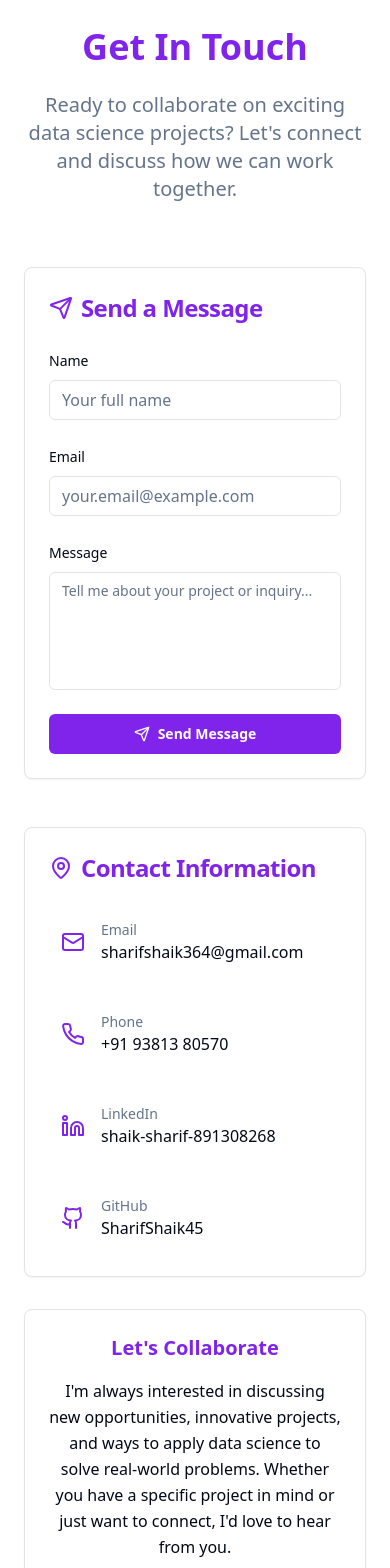
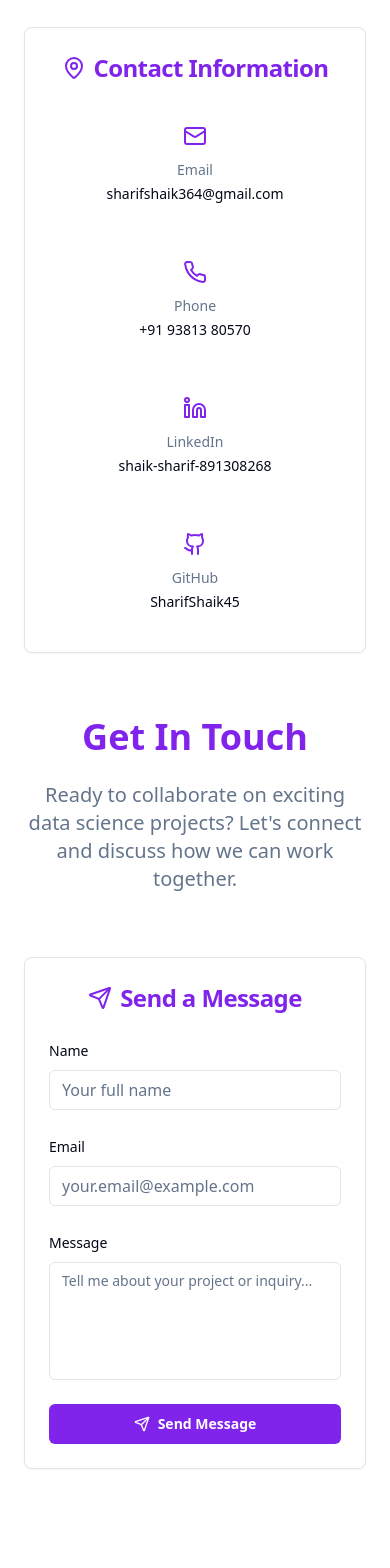
Before and after one commit to ShaikSharif04/sharifportfolio, a React (Vite) app: page / in a window 390 px wide. Shown: the part 10200-11768 px from the top of the page. Built offline with nearby package versions, Linux system fonts and the light colour scheme.

Commit message:
Refine contact section layout
Update contact section to include specific formatting for:
- Contact information card (email, phone, LinkedIn, GitHub)
- Main heading "Get In Touch"
- Contact form titled "Send a Message"

```diff
--- a/src/components/Portfolio/ContactSection.tsx
+++ b/src/components/Portfolio/ContactSection.tsx
@@ -90,6 +90,43 @@ const ContactSection = () => {
   return (
     <section id="contact" className="py-20 bg-background">
       <div className="container mx-auto px-6">
+
+        {/* Contact Information Card */}
+        <div className="max-w-4xl mx-auto mb-16">
+          <Card className="shadow-elegant hover:shadow-glow transition-all duration-300">
+            <CardHeader>
+              <CardTitle className="text-2xl text-primary flex items-center justify-center space-x-2">
+                <MapPin className="h-6 w-6" />
+                <span>Contact Information</span>
+              </CardTitle>
+            </CardHeader>
+            <CardContent>
+              <div className="grid grid-cols-1 md:grid-cols-2 lg:grid-cols-4 gap-6">
+                {contactInfo.map((info, index) => (
+                  <a
+                    key={index}
+                    href={info.link}
+                    target={info.link.startsWith('http') ? '_blank' : undefined}
+                    rel={info.link.startsWith('http') ? 'noopener noreferrer' : undefined}
+                    className="flex flex-col items-center text-center p-4 rounded-lg hover:bg-muted transition-colors duration-300 group"
+                  >
+                    <div className="text-primary group-hover:text-accent transition-colors duration-300 mb-3">
+                      {info.icon}
+                    </div>
+                    <div>
+                      <p className="text-sm text-muted-foreground mb-1">{info.label}</p>
+                      <p className="text-foreground font-medium group-hover:text-primary transition-colors duration-300 text-sm">
+                        {info.value}
+                      </p>
+                    </div>
+                  </a>
+                ))}
+              </div>
+            </CardContent>
+          </Card>
+        </div>
+
+        {/* Main Heading */}
         <div className="text-center mb-16">
           <h2 className="text-4xl md:text-5xl font-bold text-primary mb-6">Get In Touch</h2>
           <p className="text-xl text-muted-foreground max-w-3xl mx-auto">
@@ -97,11 +134,11 @@ const ContactSection = () => {
           </p>
         </div>
 
-        <div className="grid lg:grid-cols-2 gap-12 max-w-6xl mx-auto">
-          {/* Contact Form */}
+        {/* Contact Form */}
+        <div className="max-w-2xl mx-auto">
           <Card className="shadow-elegant hover:shadow-glow transition-all duration-300">
             <CardHeader>
-              <CardTitle className="text-2xl text-primary flex items-center space-x-2">
+              <CardTitle className="text-2xl text-primary flex items-center justify-center space-x-2">
                 <Send className="h-6 w-6" />
                 <span>Send a Message</span>
               </CardTitle>
@@ -169,50 +206,6 @@ const ContactSection = () => {
               </form>
             </CardContent>
           </Card>
-
-          {/* Contact Information */}
-          <div className="space-y-8">
-            <Card className="shadow-elegant hover:shadow-glow transition-all duration-300">
-              <CardHeader>
-                <CardTitle className="text-2xl text-primary flex items-center space-x-2">
-                  <MapPin className="h-6 w-6" />
-                  <span>Contact Information</span>
-                </CardTitle>
-              </CardHeader>
-              <CardContent className="space-y-6">
-                {contactInfo.map((info, index) => (
-                  <a
-                    key={index}
-                    href={info.link}
-                    target={info.link.startsWith('http') ? '_blank' : undefined}
-                    rel={info.link.startsWith('http') ? 'noopener noreferrer' : undefined}
-                    className="flex items-center space-x-4 p-3 rounded-lg hover:bg-muted transition-colors duration-300 group"
-                  >
-                    <div className="text-primary group-hover:text-accent transition-colors duration-300">
-                      {info.icon}
-                    </div>
-                    <div>
-                      <p className="text-sm text-muted-foreground">{info.label}</p>
-                      <p className="text-foreground font-medium group-hover:text-primary transition-colors duration-300">
-                        {info.value}
-                      </p>
-                    </div>
-                  </a>
-                ))}
-              </CardContent>
-            </Card>
-
-            <Card className="shadow-elegant hover:shadow-glow transition-all duration-300">
-              <CardContent className="p-6 text-center">
-                <h3 className="text-xl font-semibold text-primary mb-4">Let's Collaborate</h3>
-                <p className="text-foreground leading-relaxed">
-                  I'm always interested in discussing new opportunities, innovative projects,
-                  and ways to apply data science to solve real-world problems. Whether you have
-                  a specific project in mind or just want to connect, I'd love to hear from you.
-                </p>
-              </CardContent>
-            </Card>
-          </div>
         </div>
       </div>
     </section>
```
